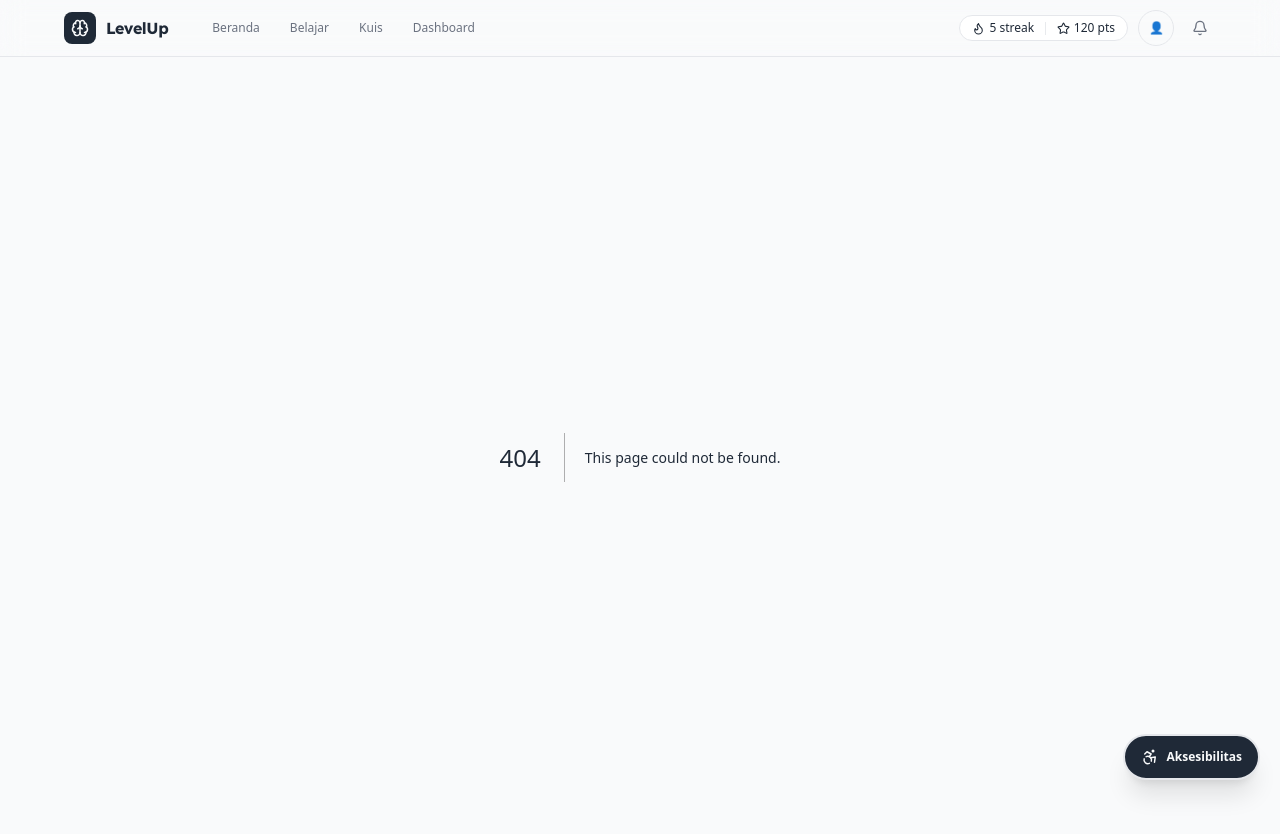
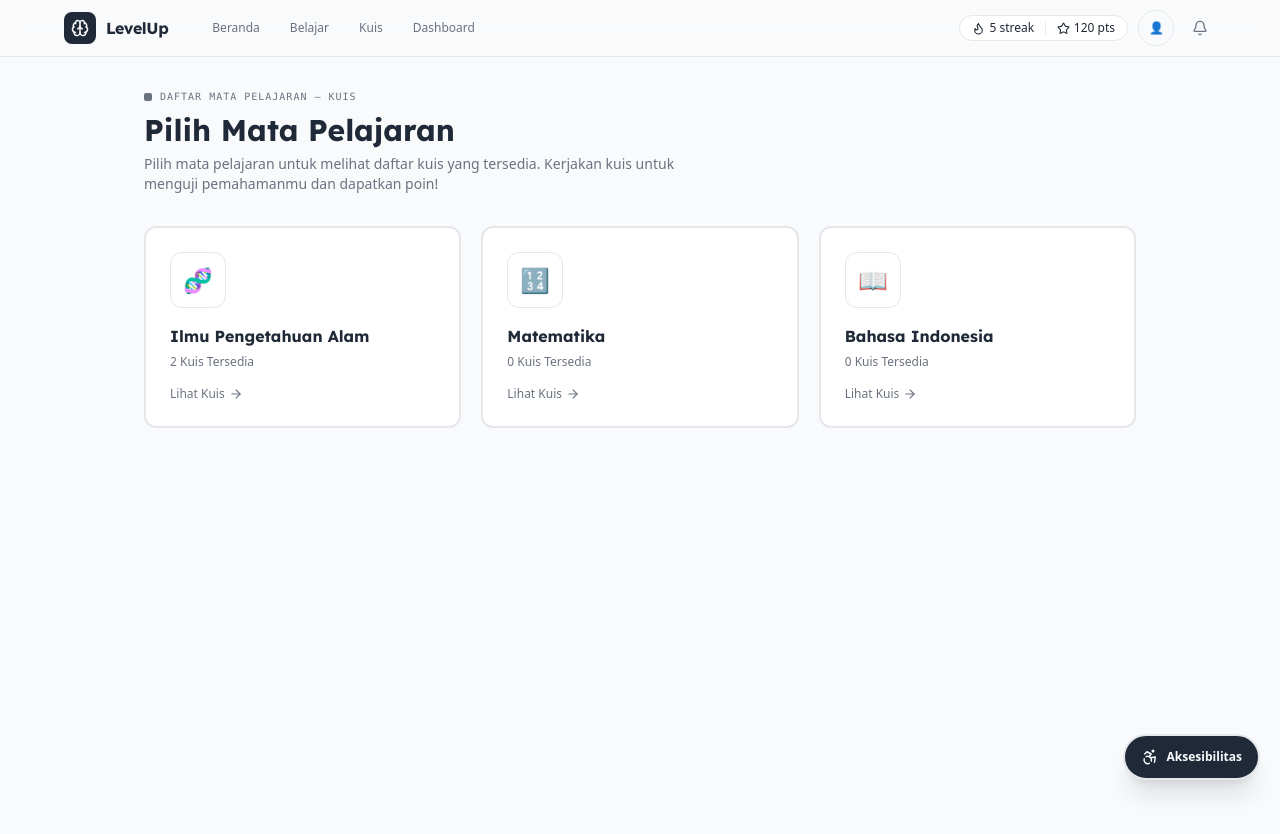
Before and after one commit to kemal-faza/neurodivergent-lms, a Next.js app: page /kuis in a window 1280 px wide. Before the commit this address had no page. Shown: the top 834 px of the page. After the commit the page ends 800 px from the top, so only its background shows below. Built offline with nearby package versions, Linux system fonts and the light colour scheme.

Commit message:
feat: add /kuis subject listing page

```diff
--- /dev/null
+++ b/src/app/kuis/page.tsx
@@ -0,0 +1,52 @@
+"use client";
+
+import Link from "next/link";
+import { ArrowRight } from "lucide-react";
+import { SectionLabel } from "@/components/ui/WireframePrimitives";
+import { getAllSubjek, getMateriWithQuizBySubjek } from "@/lib/dummy-data";
+
+export default function KuisPage() {
+  const subjekList = getAllSubjek();
+
+  return (
+    <div className="max-w-5xl mx-auto px-4 py-8 font-sans">
+      <div className="mb-8">
+        <SectionLabel>daftar mata pelajaran — kuis</SectionLabel>
+        <h1 className="text-2xl sm:text-3xl font-bold font-lexend text-fg">
+          Pilih Mata Pelajaran
+        </h1>
+        <p className="text-sm text-muted mt-1.5 max-w-xl">
+          Pilih mata pelajaran untuk melihat daftar kuis yang tersedia. Kerjakan kuis untuk menguji pemahamanmu dan dapatkan poin!
+        </p>
+      </div>
+
+      <div className="grid grid-cols-1 sm:grid-cols-2 md:grid-cols-3 gap-5">
+        {subjekList.map((subjek) => {
+          const quizCount = getMateriWithQuizBySubjek(subjek.id).length;
+          return (
+            <Link
+              key={subjek.id}
+              href={`/kuis/${subjek.id}`}
+              className="group border-2 border-border bg-card rounded-xl p-6 hover:border-fg/30 transition-all hover:shadow-md flex flex-col gap-4 min-h-[44px]"
+            >
+              <div className="w-14 h-14 rounded-xl bg-muted/10 border border-border/60 flex items-center justify-center text-2xl group-hover:scale-105 transition-transform">
+                {subjek.icon}
+              </div>
+              <div className="space-y-1.5 flex-1">
+                <h3 className="text-base font-bold font-lexend text-fg group-hover:text-fg transition-colors">
+                  {subjek.nama}
+                </h3>
+                <p className="text-xs text-muted font-sans">
+                  {quizCount} Kuis Tersedia
+                </p>
+              </div>
+              <div className="flex items-center gap-1 text-xs font-sans font-medium text-muted group-hover:text-fg transition-colors mt-auto">
+                Lihat Kuis <ArrowRight size={14} />
+              </div>
+            </Link>
+          );
+        })}
+      </div>
+    </div>
+  );
+}
```
